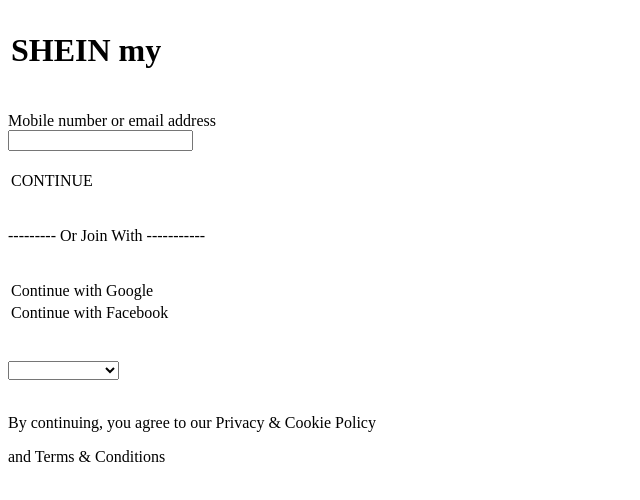
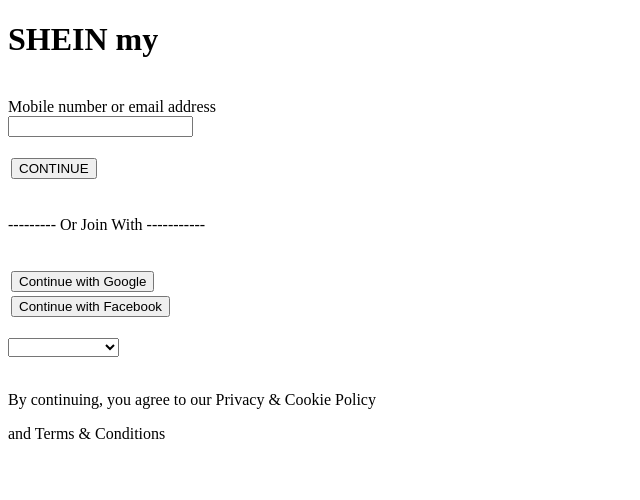
Before and after one commit to Nazirah-Zulkifli/DFT40163_MK5_Login, a plain HTML site: page index.html in a window 1280 px wide. Shown: the whole page, without its empty margins (0-640 px from the left). Drawn offline with Linux system fonts and the light colour scheme.

Commit message:
On branch main

```diff
--- a/index.html
+++ b/index.html
@@ -8,9 +8,8 @@
     <link rel="stylesheet" href="style.css">
 </head>
 <body>
-    <table class="title">
-        <td><h1>SHEIN my</h1></td>
-    </table>
+
+        <h1 class="title">SHEIN my</h1>
     <br>
     <form class="form">
     <label for="email">Mobile number or email address</label>
@@ -20,25 +19,30 @@
     <br>
     <table class="style">
         <tr>
-            <td class="td teks-putih latar-hitam">CONTINUE</td>
+            <td>
+                 <button type="continue">CONTINUE</button>
+            </td>
         </tr>
     </table>
     <br>
-    <table class="Join">
-    <p>--------- Or Join With -----------</p>
+    <table>
+    <p class="Join">--------- Or Join With -----------</p>
     </table>
     <br>
     <table class="style">
         <tr>
-            <td class="td teks-hitam latar-putih">Continue with Google</td>
+            <td>
+                  <button type="google">Continue with Google</button>
+            </td>
         </tr>
         <tr>
-            <td class="td teks-hitam latar-putih">Continue with Facebook</td>
+            <td>
+                  <button type="facebook">Continue with Facebook</button>
+            </td>
         </tr>
     </table>
     <br>
     <table class="country">
-    <br>
             <select name="country" id="country" required>
                  <option value=""></option>
                      <optgroup label="">
@@ -51,9 +55,8 @@
             </select>
     </table>
     <br>
-    <table class="footer">
-    <p>By continuing, you agree to our Privacy & Cookie Policy</p>
-    <p>and Terms & Conditions</p>
+    <p class="'footer">By continuing, you agree to our Privacy & Cookie Policy</p>
+    <p class="footer">and Terms & Conditions</p>
     </table>
 </body>
 </html>
```
Lines whose indentation alone changed are shown as unchanged.
